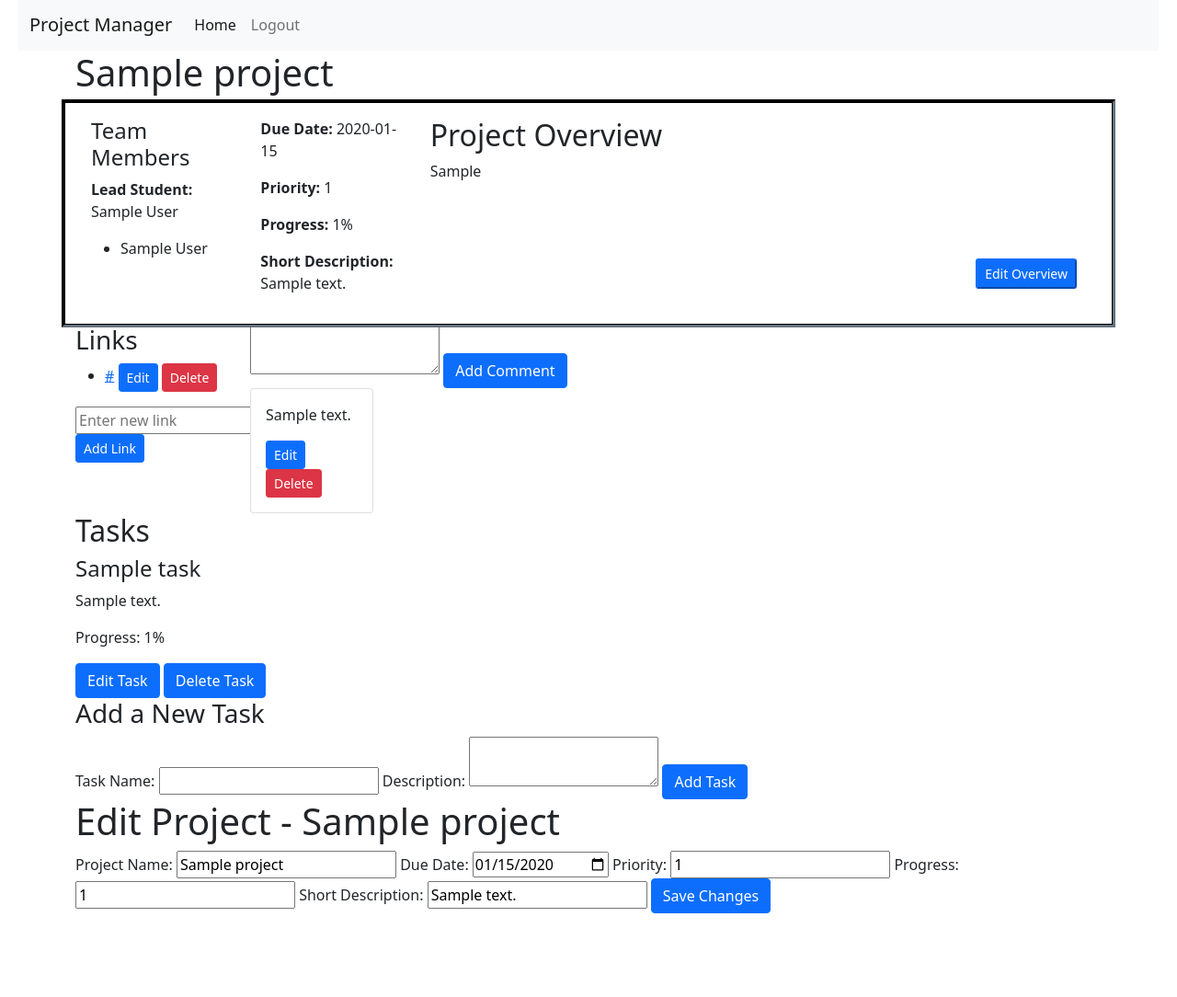
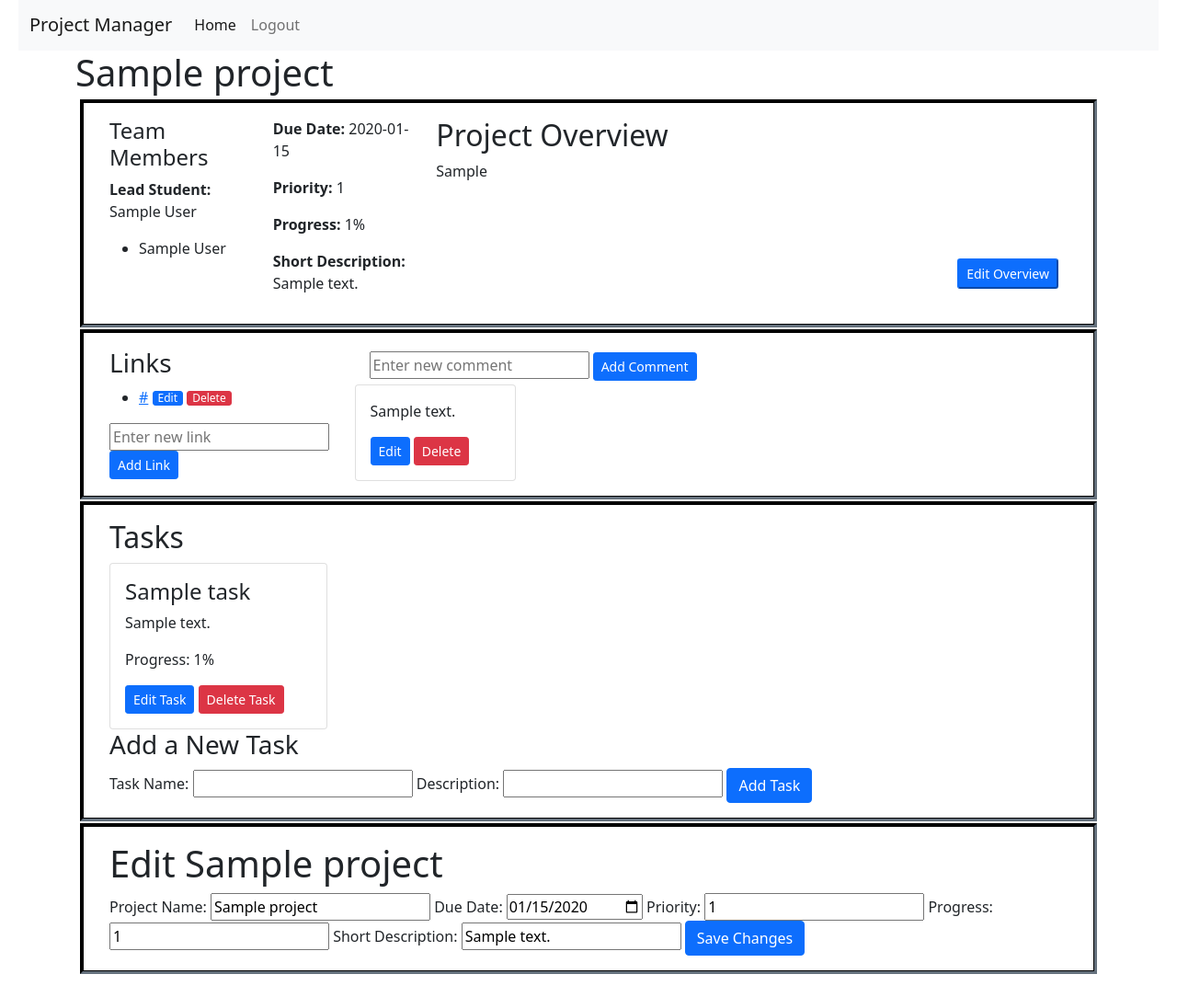
Before and after one commit to admiralorbiter/Flask_Playground, a Flask app: page /project/1 in a window 1280 px wide. Shown: the part 21-1105 px from the top of the page at 92% size. Before the commit the page ends 1014 px from the top, so only its background shows below. Run offline with Flask 3, Linux system fonts and the light colour scheme; a user stored in the database is signed in; tables that the repository leaves empty hold one stand-in row (values such as "Sample post"); some libraries are stand-ins or nearby versions.

Commit message:
Styling Changes

```diff
--- a/app/static/style.css
+++ b/app/static/style.css
@@ -26,3 +26,10 @@ tr:nth-child(even) {
     border: 1px solid black;
     outline-style: inset;
 }
+
+.btn-xs {
+    padding: 1px 5px; /* Smaller padding */
+    font-size: 12px; /* Smaller font size */
+    line-height: 1; /* Adjust line-height as needed */
+    border-radius: 3px; /* Adjust border-radius as needed */
+}
--- a/app/templates/project_details.html
+++ b/app/templates/project_details.html
@@ -1,13 +1,13 @@
-{% extends "base.html" %}
-
-{% block title %}Edit Project - {{ project.name }}{% endblock %}
-
-{% block content %}
+{% extends "base.html" %} {% block title %}Edit Project - {{ project.name }}{%
+endblock %} {% block content %}
 <h1>{{ project.name }}</h1>
-<div class="row p-3 outline">
+<div class="row p-3 outline m-2">
   <div class="col-2">
     <h3 class="fs-4">Team Members</h3>
-        <p><strong>Lead Student:</strong> {{ project.project_lead.name if project.project_lead else "None" }}</p>
+    <p>
+      <strong>Lead Student:</strong> {{ project.project_lead.name if
+      project.project_lead else "None" }}
+    </p>
     <ul>
       {% for student in project.students %}
       <li>{{ student.name }}</li>
@@ -15,7 +15,10 @@
     </ul>
   </div>
   <div class="col-2">
-        <p><strong>Due Date:</strong> {{ project.due_date.strftime('%Y-%m-%d') if project.due_date else 'Not set' }}</p>
+    <p>
+      <strong>Due Date:</strong> {{ project.due_date.strftime('%Y-%m-%d') if
+      project.due_date else 'Not set' }}
+    </p>
     <p><strong>Priority:</strong> {{ project.priority }}</p>
     <p><strong>Progress:</strong> {{ project.progress|int }}%</p>
     <p><strong>Short Description:</strong> {{ project.short_description }}</p>
@@ -23,91 +26,127 @@
   <div class="col">
     <!-- Display Project Overview -->
     <h2>Project Overview</h2>
-        <div id="overview-container" style="position: relative; min-height: 150px;">
+    <div id="overview-container" style="position: relative; min-height: 150px">
       <p id="project-overview">{{ project.overview }}</p>
       {% if current_user.is_authenticated %}
-            <button hx-get="{{ url_for('edit_project_overview', project_id=project.project_id) }}"
+      <button
+        hx-get="{{ url_for('edit_project_overview', project_id=project.project_id) }}"
         hx-trigger="click"
         hx-target="#overview-container"
         hx-swap="outerHTML"
         class="edit-overview-button btn-sm btn-primary"
-                    style="position: absolute; bottom: 10px; right: 10px;">
+        style="position: absolute; bottom: 10px; right: 10px"
+      >
         Edit Overview
       </button>
       {% endif %}
     </div>
 
     <!-- Edit Project Overview (initially hidden) -->
-        <div id="edit-overview-form" style="display: none;">
-            <form hx-post="{{ url_for('update_project_overview', project_id=project.project_id) }}"
+    <div id="edit-overview-form" style="display: none">
+      <form
+        hx-post="{{ url_for('update_project_overview', project_id=project.project_id) }}"
         hx-trigger="submit"
         hx-target="#overview-container"
-                    hx-swap="outerHTML">
+        hx-swap="outerHTML"
+      >
         <label for="overview">Project Overview:</label>
-                <textarea id="overview" name="overview">{{ project.overview }}</textarea>
+        <textarea id="overview" name="overview">
+{{ project.overview }}</textarea
+        >
         <button type="submit">Update Overview</button>
       </form>
     </div>
   </div>
 </div>
 
-<div class="row">
-    <div class="col-2">
+<div class="row p-3 outline m-2">
+  <div class="col-3">
     <h3>Links</h3>
     <ul>
       {% for link in project.links %}
       <li id="link-{{ link.id }}">
-                <a href="{{ link.url|default('http://' + link.url) }}" target="_blank">{{ link.url }}</a>
+        <a href="{{ link.url|default('http://' + link.url) }}" target="_blank"
+          >{{ link.url }}</a
+        >
         {% if current_user.is_authenticated %}
         <!-- Edit Link Button -->
-            <button hx-get="{{ url_for('edit_link', link_id=link.id) }}"
+        <button
+          hx-get="{{ url_for('edit_link', link_id=link.id) }}"
           hx-target="#link-{{ link.id }}"
           hx-swap="outerHTML"
-                    class="btn btn-sm btn-primary">Edit</button>
+          class="btn btn-xs btn-primary"
+        >
+          Edit
+        </button>
 
         <!-- Delete Link Button -->
-            <button hx-post="{{ url_for('delete_link', link_id=link.id) }}"
+        <button
+          hx-post="{{ url_for('delete_link', link_id=link.id) }}"
           hx-confirm="Are you sure you want to delete this link?"
           hx-target="closest li"
           hx-swap="outerHTML"
-                    class="btn btn-sm btn-danger">Delete</button>
+          class="btn btn-xs btn-danger"
+        >
+          Delete
+        </button>
         {% endif %}
-
       </li>
       {% endfor %}
     </ul>
     {% if current_user.is_authenticated %}
     <!-- Add Link Form -->
     <form action="{{ url_for('add_link') }}" method="post">
-            <input type="text" name="url" placeholder="Enter new link">
-            <input type="hidden" name="project_id" value="{{ project.project_id }}">
+      <input type="text" name="url" placeholder="Enter new link" />
+      <input type="hidden" name="project_id" value="{{ project.project_id }}" />
       <button type="submit" class="btn btn-sm btn-primary">Add Link</button>
     </form>
     {% endif %}
   </div>
   <div class="col">
     {% if current_user.is_authenticated %}
-        <form method="post" hx-post="{{ url_for('add_comment', project_id=project.project_id) }}" hx-target="#comments-section" hx-swap="beforeend">
-            <textarea name="comment_text"></textarea>
-            <button type="submit" class="btn btn-primary">Add Comment</button>
+    <div class="row m-1">
+      <form
+        method="post"
+        hx-post="{{ url_for('add_comment', project_id=project.project_id) }}"
+        hx-target="#comments-section"
+        hx-swap="beforeend"
+      >
+        <input
+          type="text"
+          name="comment_text"
+          placeholder="Enter new comment"
+        />
+        <button type="submit" class="btn btn-sm btn-primary">
+          Add Comment
+        </button>
       </form>
+    </div>
     {% endif %}
     <!-- Comments Section -->
     <div id="comments-section" class="row">
       {% for comment in project.comments %}
-                <div id="comment-{{ comment.comment_id }}" class="col-2">
+      <div id="comment-{{ comment.comment_id }}" class="col-3">
         <div class="card">
           <div class="card-body">
             <p class="card-text">{{ comment.text }}</p>
             {% if current_user.is_authenticated %}
             <!-- Edit Button -->
-                            <button hx-get="{{ url_for('edit_comment_form', comment_id=comment.comment_id) }}"
+            <button
+              hx-get="{{ url_for('edit_comment_form', comment_id=comment.comment_id) }}"
               hx-target="#comment-{{ comment.comment_id }}"
-                                    class="btn btn-primary btn-sm">Edit</button>
+              class="btn btn-primary btn-sm"
+            >
+              Edit
+            </button>
             <!-- Delete Button -->
-                            <button hx-post="{{ url_for('delete_comment', comment_id=comment.comment_id) }}"
+            <button
+              hx-post="{{ url_for('delete_comment', comment_id=comment.comment_id) }}"
               hx-target="closest div"
-                                    class="btn btn-danger btn-sm">Delete</button>
+              class="btn btn-danger btn-sm"
+            >
+              Delete
+            </button>
             {% endif %}
           </div>
         </div>
@@ -116,64 +155,108 @@
     </div>
   </div>
 </div>
-
+<div class="row p-3 outline m-2">
   <!-- Display Tasks -->
   <h2>Tasks</h2>
+  <div id="edit-form-container" class="row">
     {% for task in tasks %}
-<div>
-    <h4>{{ task.name }}</h4>
-    <p>{{ task.description }}</p>
-    <p>Progress: {{ task.progress }}%</p>
+    <!-- Edit form container for the task -->
+    <div class="col-3">
+      <div class="card">
+        <div class="card-body">
+          <h4 class="card-title">{{ task.name }}</h4>
+          <p class="card-text">{{ task.description }}</p>
+          <p class="card-text">Progress: {{ task.progress }}%</p>
           <!-- Add other task details here -->
           {% if current_user.is_authenticated %}
           <!-- Button to toggle the edit form -->
-    <button hx-get="{{ url_for('update_task', task_id=task.task_id) }}" class="edit-task-button btn btn-primary" hx-target="#edit-form-container" >Edit Task</button>
+          <button
+            hx-get="{{ url_for('update_task', task_id=task.task_id) }}"
+            class="edit-task-button btn btn-sm btn-primary"
+            hx-target="#edit-form-container"
+          >
+            Edit Task
+          </button>
 
           <!-- Button to delete the task -->
-    <button hx-post="{{ url_for('delete_task', task_id=task.task_id) }}" class="delete-task-button btn btn-primary" hx-confirm="Are you sure you want to delete this task?"
-    hx-target="closest div" hx-swap="outerHTML">Delete Task</button>
+          <button
+            hx-post="{{ url_for('delete_task', task_id=task.task_id) }}"
+            class="delete-task-button btn btn-sm btn-danger"
+            hx-confirm="Are you sure you want to delete this task?"
+            hx-target="closest div"
+            hx-swap="outerHTML"
+          >
+            Delete Task
+          </button>
           {% endif %}
         </div>
-<!-- Edit form container for the task -->
-<div id="edit-form-container"></div>
+      </div>
+    </div>
     {% else %}
     <p>No tasks found for this project.</p>
-{% endfor %}
-{% if current_user.is_authenticated %}
+    {% endfor %} {% if current_user.is_authenticated %}
+  </div>
   <!-- Form to Add a New Task -->
   <h3>Add a New Task</h3>
-<form action="{{ url_for('add_task', project_id=project.project_id) }}" method="post">
+  <form
+    action="{{ url_for('add_task', project_id=project.project_id) }}"
+    method="post"
+  >
     <label for="task_name">Task Name:</label>
-    <input type="text" id="task_name" name="task_name">
+    <input type="text" id="task_name" name="task_name" />
 
     <label for="task_description">Description:</label>
-    <textarea id="task_description" name="task_description"></textarea>
+    <input type="text" id="task_description" name="task_description" />
 
     <!-- Add other fields for task details -->
 
     <button type="submit" class="btn btn-primary">Add Task</button>
   </form>
+</div>
+<div class="row p-3 outline m-2">
+  <h1>Edit {{ project.name }}</h1>
 
-<h1>Edit Project - {{ project.name }}</h1>
-
-<form action="{{ url_for('update_project', id=project.project_id) }}" method="post">
+  <form
+    action="{{ url_for('update_project', id=project.project_id) }}"
+    method="post"
+  >
     <label for="name">Project Name:</label>
-    <input type="text" id="name" name="name" value="{{ project.name }}">
+    <input type="text" id="name" name="name" value="{{ project.name }}" />
 
     <!-- Date handling needs proper formatting in Flask -->
     <label for="due_date">Due Date:</label>
-    <input type="date" id="due_date" name="due_date" value="{{ project.due_date | date_format }}">
+    <input
+      type="date"
+      id="due_date"
+      name="due_date"
+      value="{{ project.due_date | date_format }}"
+    />
 
     <label for="priority">Priority:</label>
-    <input type="text" id="priority" name="priority" value="{{ project.priority }}">
+    <input
+      type="text"
+      id="priority"
+      name="priority"
+      value="{{ project.priority }}"
+    />
 
     <label for="progress">Progress:</label>
-    <input type="text" id="progress" name="progress" value="{{ project.progress }}">
+    <input
+      type="text"
+      id="progress"
+      name="progress"
+      value="{{ project.progress }}"
+    />
 
     <label for="short_description">Short Description:</label>
-    <input type="text" id="short_description" name="short_description" value="{{ project.short_description }}">
+    <input
+      type="text"
+      id="short_description"
+      name="short_description"
+      value="{{ project.short_description }}"
+    />
 
     <button type="submit" class="btn btn-primary">Save Changes</button>
   </form>
-{% endif %}
-{% endblock %}
+</div>
+{% endif %} {% endblock %}
--- a/app/views.py
+++ b/app/views.py
@@ -27,6 +27,13 @@ def index():
 
 @app.route('/login', methods=['GET', 'POST'])
 def login():
+    ## Remove this before production, just short way to login
+    config = 'development'
+    if config=='development':
+        dev_user = User.query.get(1)  # Assuming user with ID 1 is your dev user
+        login_user(dev_user)
+        return redirect(url_for('home'))
+
     if current_user.is_authenticated:
         return redirect(url_for('home'))
     if request.method == 'POST':
@@ -372,8 +379,7 @@ def edit_project_overview(project_id):
               hx-trigger="submit"
               hx-target="#overview-container"
               hx-swap="outerHTML">
-            <label for="overview">Project Overview:</label>
-            <textarea id="overview" name="overview">{project.overview}</textarea>
+            <textarea id="overview" name="overview" rows="6" cols="50">{project.overview}</textarea>
             <button type="submit" class="btn btn-primary">Update Overview</button>
         </form>
         <!-- You can add a cancel button or other elements if needed -->
@@ -419,7 +425,7 @@ def add_comment(project_id):
     db.session.commit()
 
     comments_html = f"""
-            <div id="comment-{new_comment.comment_id}" class="col-2">
+            <div id="comment-{new_comment.comment_id}" class="col-3">
                 <div class="card">
                     <div class="card-body">
                         <p class="card-text">{new_comment.text}</p>
```
Lines whose indentation alone changed are shown as unchanged.
